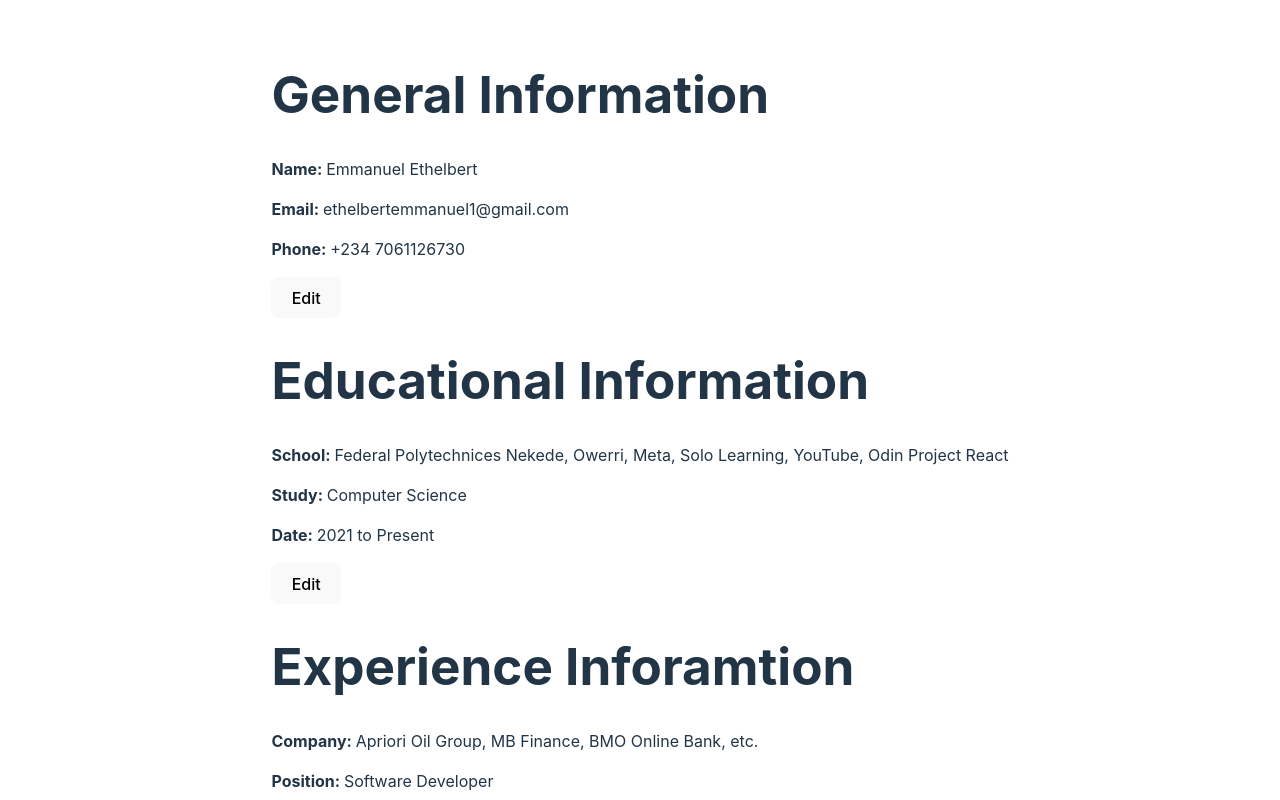
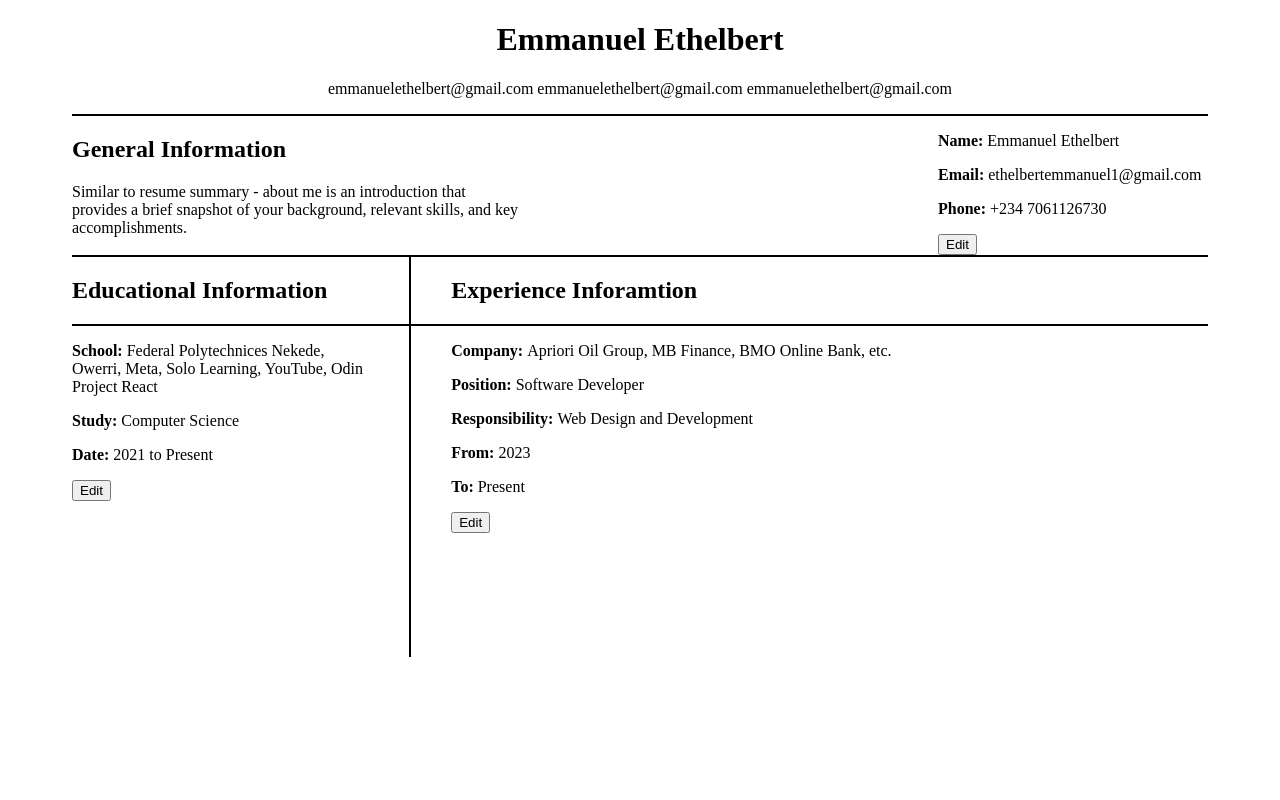
Before and after one commit to Diebere1/My-cv-application, a React (Vite) app: page / in a window 1280 px wide. Shown: the top 800 px of the page. Built offline with nearby package versions, Linux system fonts and the light colour scheme.

Commit message:
new layout on my  resume

```diff
--- a/src/conponents/MyCvApp.jsx
+++ b/src/conponents/MyCvApp.jsx
@@ -66,6 +66,51 @@ function GeneralInfo ({isEditing, onEdit, onSubmit}){
         </div>
       ) }
     </div>
+
+    // <div>
+    //   {isEditing ? (
+    //     <form onSubmit={handleSubmit}>
+    //       <label><strong>Name:</strong></label>
+    //       <br />
+    //       <input type="text" name='name' value={formData.name} onChange={handleChange}/>
+    //       <br />
+    //       <br />
+
+    //       <label><strong>Email:</strong></label>
+    //       <br />
+    //       <input type="text"  name='email' value={formData.email} onChange={handleChange}/>
+    //       <br />
+    //       <br />
+
+    //       <label><strong>Phone:</strong></label>
+    //       <br />
+    //       <input type="text" name='phone' value={formData.phone} onChange={handleChange}/>
+    //       <br />
+    //       <br />
+
+    //       <button type='submit'>Submit</button>
+    //     </form>
+    //   ) :(
+    //     <div>
+    //       <p>
+    //         <strong>Name: </strong>
+    //         {formData.name}
+    //       </p>
+
+    //       <p>
+    //         <strong>Email: </strong>
+    //         {formData.email}
+    //       </p>
+
+    //       <p>
+    //         <strong>Phone: </strong>
+    //         {formData.phone}
+    //       </p>
+
+    //       <button onClick={onEdit}>Edit</button>
+    //     </div>
+    //   ) }
+    // </div>
   )
 }
 
@@ -245,27 +290,62 @@ export default function MyCvApp () {
 
   return(
     <div>
-      <h1>General Information</h1>
+      <header>
+        <h1>Emmanuel Ethelbert</h1>
+        <p>
+          emmanuelethelbert@gmail.com
+          emmanuelethelbert@gmail.com
+          emmanuelethelbert@gmail.com
+        </p>
+      </header>
+
+      <div className='About-me'>
+        <div className='about-me-div'>
+          <h2>General Information</h2>
+          <p>
+            Similar to resume summary - about me is an introduction that provides a brief snapshot of your background, relevant skills, and key accomplishments.
+          </p>
+        </div>
+        <div className='gen-info'>
           <GeneralInfo
             isEditing={editSection === 'generalInfo'}
             onEdit={() => handleEdit('generalInfo')}
             onSubmit={handleGeneralInfoSubmit}
           />
+        </div>
+      </div>
 
-      <h1>Educational Information</h1>
+      <div className='More-info'>
+        <div className='edu-div'>
+          <div className='edu-info'>
+            <h2>Educational Information</h2>
+          </div>
+
+          <div className='edu-details'>
             <EducationalInfo
               isEditing={editSection === 'educationalInfo'}
               onEdit={() => handleEdit('educationalInfo')}
               onSubmit={handleEducationalInfoSubmit}
             />
+          </div>
+        </div>
 
-      <h1>Experience Inforamtion</h1>
+        <div className='exp-div'>
+          <div className='exp-info'>
+            <h2>Experience Inforamtion</h2>
+          </div>
+
+          <div className='exp-details'>
             <ExperienceInfo
             isEditing={editSection === 'experienceInfo'}
             onEdit={() => handleEdit('experienceInfo')}
             onSubmit={handleExperienceInfoSubmit}
             />
           </div>
+        </div>
+      </div>
+    </div>
+
   )
 }
 
--- a/src/main.jsx
+++ b/src/main.jsx
@@ -1,7 +1,7 @@
 import React from 'react'
 import ReactDOM from 'react-dom/client'
 import MyCvApp from './conponents/MyCvApp.jsx'
-import './index.css'
+import './styles/App.css'
 
 ReactDOM.createRoot(document.getElementById('root')).render(
   <React.StrictMode>
--- a/src/styles/App.css
+++ b/src/styles/App.css
@@ -1,30 +1,49 @@
 #root {
   max-width: 1280px;
   margin: 0 auto;
-  padding: 2rem;
+  padding:0 4rem 0 4rem;
   /* text-align: center; */
 }
+header{
+  text-align: center;
+  border-bottom: 2px solid black;
+}
+.About-me{
+  display: flex;
+  align-items: flex-start;
+  justify-content: space-between;
+  border-bottom: 2px solid black;
+}
+.More-info{
+  display: flex;
+  align-items: flex-start;
+  justify-content: space-between;
+  /* border-bottom: 2px solid black; */
 
-.logo {
-  height: 6em;
-  padding: 1.5em;
-  will-change: filter;
-  transition: filter 300ms;
 }
-.logo:hover {
-  filter: drop-shadow(0 0 2em #646cffaa);
+.edu-div{
+  border-right: 2px solid black;
+  height: 400px;
 }
-.logo.react:hover {
-  filter: drop-shadow(0 0 2em #61dafbaa);
+.edu-info,
+.exp-info{
+  border-bottom: 2px solid black;
 }
-
-@keyframes logo-spin {
-  from {
-    transform: rotate(0deg);
-  }
-  to {
-    transform: rotate(360deg);
-  }
+.edu-details{
+  margin-right: 40px;
+}
+.exp-div{
+  width: 100rem;
+}
+.exp-info h2,
+.exp-details{
+  margin-left: 40px;
+}
+.about-me-div{
+  width: 450px;
+}
+.gen-info{
+  width: 270px;
 }
 
 @media (prefers-reduced-motion: no-preference) {
```
Lines whose indentation alone changed are shown as unchanged.
